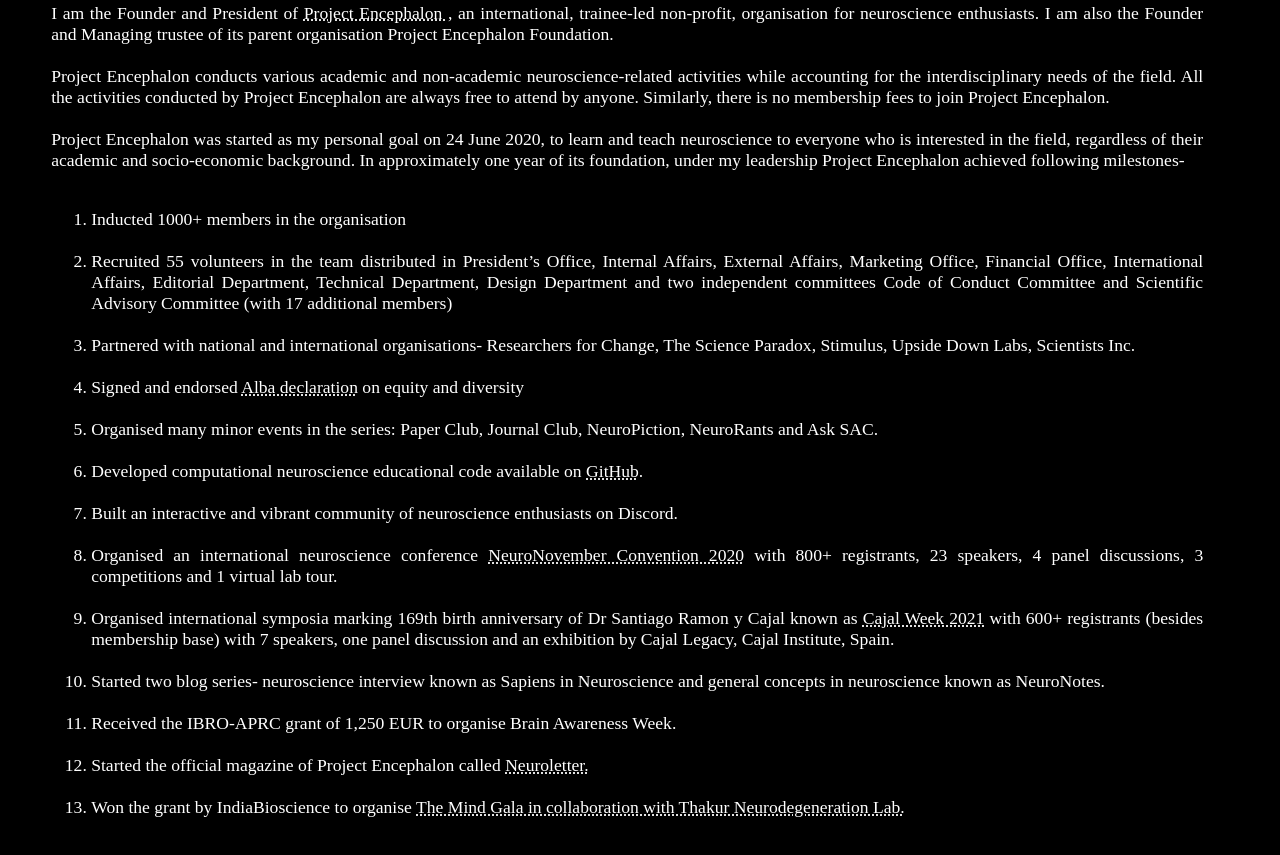
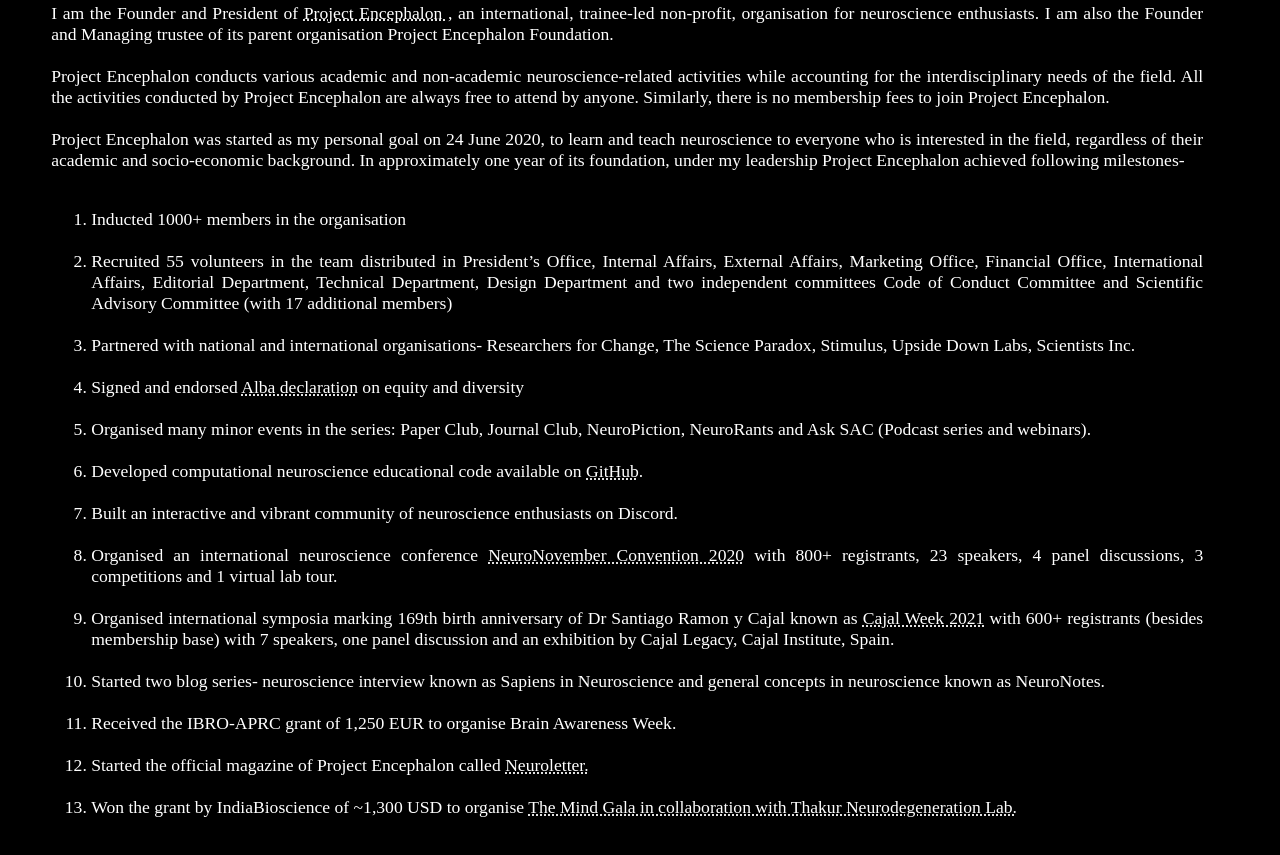
Before and after one commit to neurogarg/neurogarg.github.io, a plain HTML site: page leadership.html in a window 1280 px wide. Shown: the part 494-1349 px from the top of the page. Drawn offline with Linux system fonts and the light colour scheme.

Commit message:
Update leadership.html

```diff
--- a/leadership.html
+++ b/leadership.html
@@ -47,7 +47,7 @@
             <li>Recruited 55 volunteers in the team distributed in President’s Office, Internal Affairs, External Affairs, Marketing Office, Financial Office, International Affairs, Editorial Department, Technical Department, Design Department and two independent committees Code of Conduct Committee and Scientific Advisory Committee (with 17 additional members)</li> <br>
             <li>Partnered with national and international organisations- Researchers for Change, The Science Paradox, Stimulus, Upside Down Labs, Scientists Inc. </li> <br>
             <li>Signed and endorsed <a href="http://www.alba.network/declaration">Alba declaration</a> on equity and diversity</li> <br>
-            <li>Organised many minor events in the series: Paper Club, Journal Club, NeuroPiction, NeuroRants and Ask SAC.</li> <br>
+            <li>Organised many minor events in the series: Paper Club, Journal Club, NeuroPiction, NeuroRants and Ask SAC (Podcast series and webinars).</li> <br>
             <li>Developed computational neuroscience educational code available on <a href="https://github.com/Project-Encephalon">GitHub</a>.</li> <br>
             <li>Built an interactive and vibrant community of neuroscience enthusiasts on Discord. </li> <br>
             <li>Organised an international neuroscience conference <a href="https://www.neuronov.org/">NeuroNovember Convention 2020</a> with 800+ registrants, 23 speakers, 4 panel discussions, 3 competitions and 1 virtual lab tour. </li> <br>
@@ -55,7 +55,7 @@
             <li>Started two blog series- neuroscience interview known as Sapiens in Neuroscience and general concepts in neuroscience known as NeuroNotes.</li> <br>
             <li>Received the IBRO-APRC grant of 1,250 EUR to organise Brain Awareness Week.</li> <br>
             <li>Started the official magazine of Project Encephalon called <a href="https://www.projectencephalon.org/neuroletterr">Neuroletter.</a></li><br>
-            <li>Won the grant by IndiaBioscience to organise <a href=https://www.themindgala.com/>The Mind Gala in collaboration with Thakur Neurodegeneration Lab.</a> </li>
+            <li>Won the grant by IndiaBioscience of ~1,300 USD to organise <a href=https://www.themindgala.com/>The Mind Gala in collaboration with Thakur Neurodegeneration Lab.</a> </li>
             </ol>
     </div>
 
```
